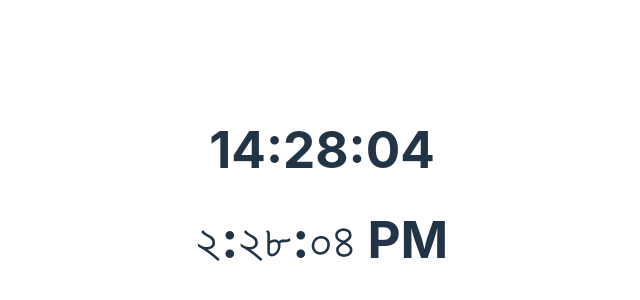
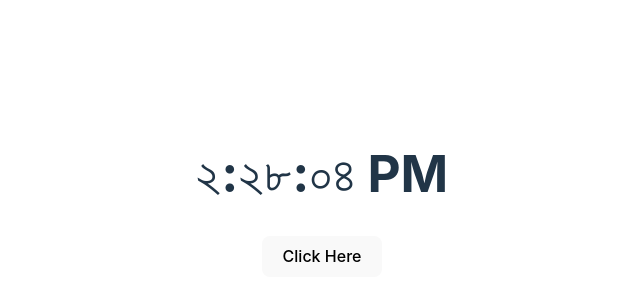
Before and after one commit to kaziomarSH24/React-practice-, a React (Vite) app in the folder myProject/: page / in a window 1280 px wide. Shown: the part 206-506 px from the top of the page, without its empty margins (318-958 px from the left). Built offline with nearby package versions, Linux system fonts and the light colour scheme.

Commit message:
React Event

```diff
--- a/myProject/src/App.jsx
+++ b/myProject/src/App.jsx
@@ -4,8 +4,7 @@ import Clock from "./components/Clock";
 function App() {
   return (
     <div>
-      <Clock locale="en-GB" />
-      <Clock locale="bn-BD" />
+      <Clock/>
     </div>
   );
 }
--- a/myProject/src/components/Clock.jsx
+++ b/myProject/src/components/Clock.jsx
@@ -5,6 +5,7 @@ class Clock extends React.Component {
     super(props);
     this.state = {
       date: new Date(),
+      locale: "bn-BD",
     };
   }
   componentDidMount() {
@@ -20,13 +21,24 @@ class Clock extends React.Component {
       date: new Date(),
     });
   }
+
+  handleClick = (locale) => {
+    this.setState({
+      locale: locale,
+    });
+  };
+
   render() {
+    const { date, locale } = this.state;
     return (
-      <h1 className="heading">
-        <span className="text">
-          {this.state.date.toLocaleTimeString(this.props.locale)}
-        </span>
-      </h1>
+      <div>
+        <h1 className="heading">
+          <span className="text">
+            {this.state.date.toLocaleTimeString(locale)}
+          </span>
+        </h1>
+        <button onClick={() => this.handleClick('en-US')}>Click Here</button>
+      </div>
     );
   }
 }
```
